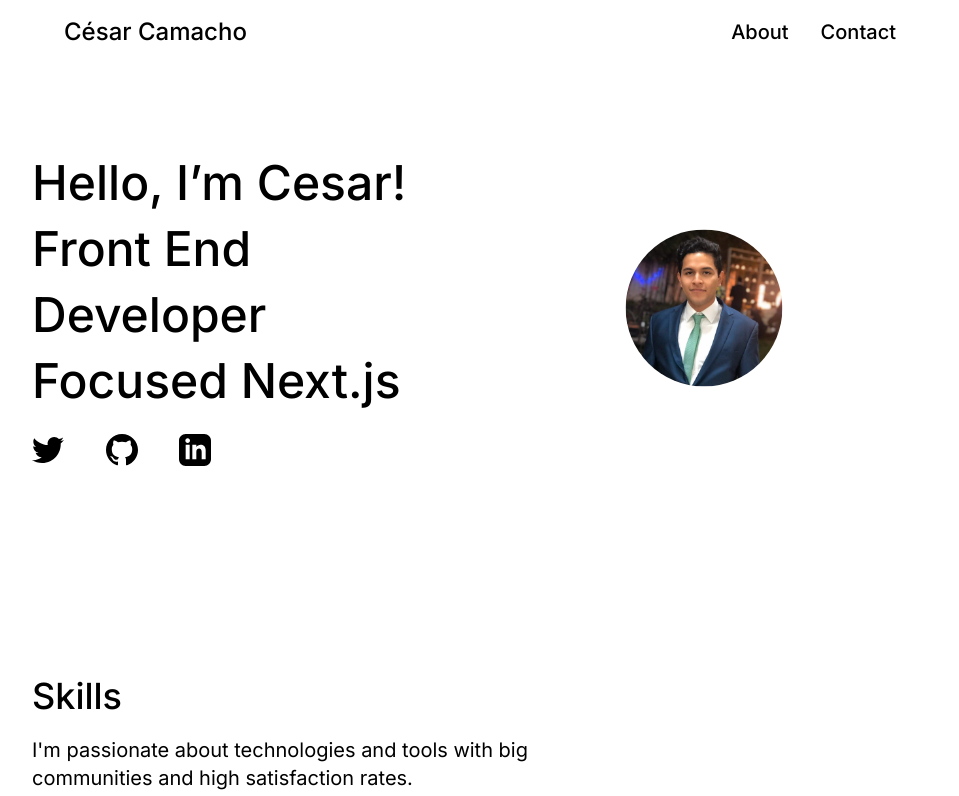
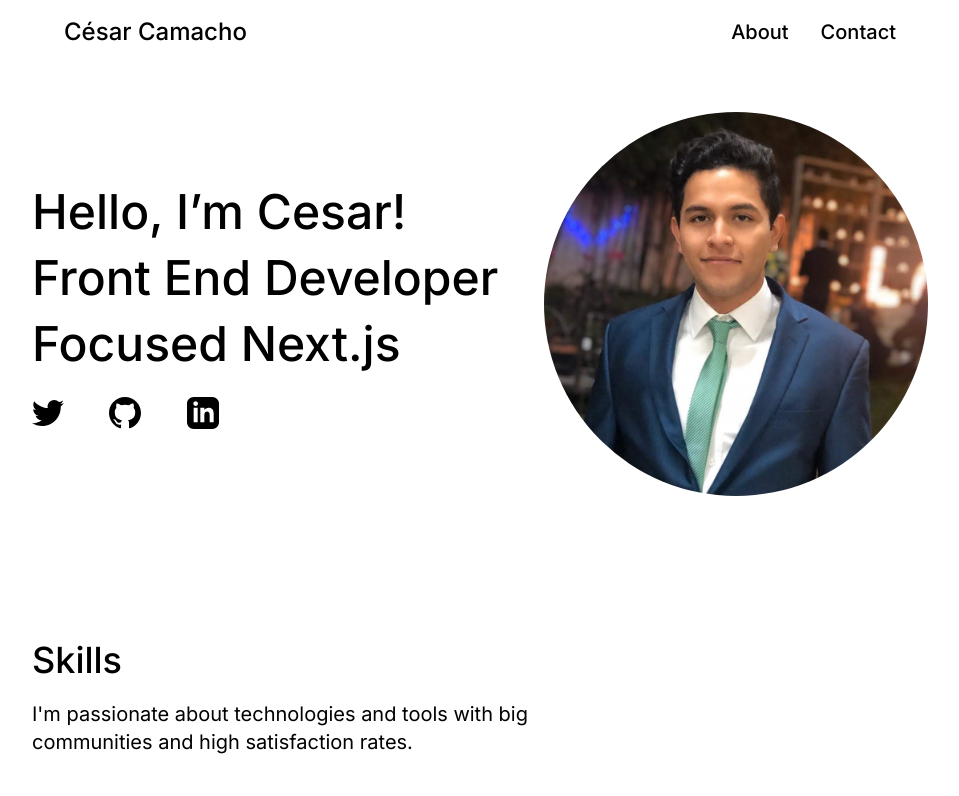
Before and after one commit to cesardcm/portfolio-v1, a Next.js app: page / in a window 1280 px wide. Shown: the top 796 px of the page, without its empty margins (160-1119 px from the left). Built offline with nearby package versions, Linux system fonts and the light colour scheme.

Commit message:
Added name to tab

```diff
--- a/pages/index.js
+++ b/pages/index.js
@@ -5,7 +5,7 @@ export default function Home() {
   return (
     <>
       <Head>
-        <title>Next App</title>
+        <title>Cesar Camacho - Frontend Developer</title>
         <link rel="icon" href="/favicon.ico" />
         <link rel="preconnect" href="https://fonts.googleapis.com" />
         <link
@@ -37,7 +37,7 @@ export default function Home() {
       <main className="max-w-4xl mx-auto">
         {/*  ---------------------------------- Hero ----------------------------------  */}
 
-        <div id="Hero Section" className="container mx-auto ">
+        <div id="Hero Section" className="container mx-auto mt-16 ">
           <div className="container flex items-center justify-between flex-shrink-0 max-w-4xl mx-auto mt-9">
             <div className="" id="Hero Content">
               <h1 className="font-medium leading-snug">
@@ -80,9 +80,9 @@ export default function Home() {
                 </a>
               </div>
             </div>
-            <div id="Hero Image" className="max-w-md">
+            <div id="Hero Image" className="max-w-sm">
               <img
-                className="transform rounded-full scale-35"
+                className="object-contain rounded-full "
                 src="images/profile.jpg"
               />
             </div>
```
